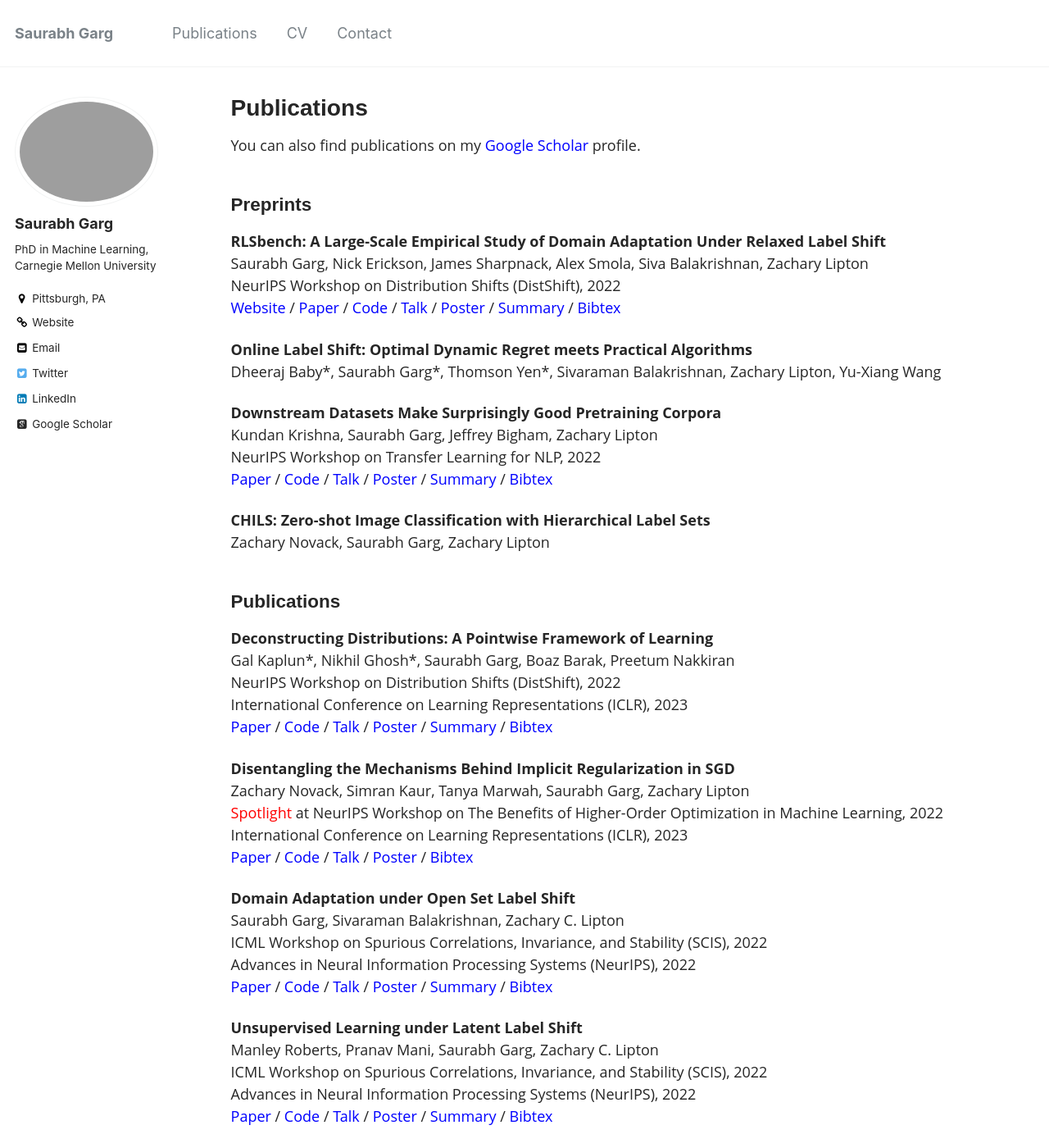
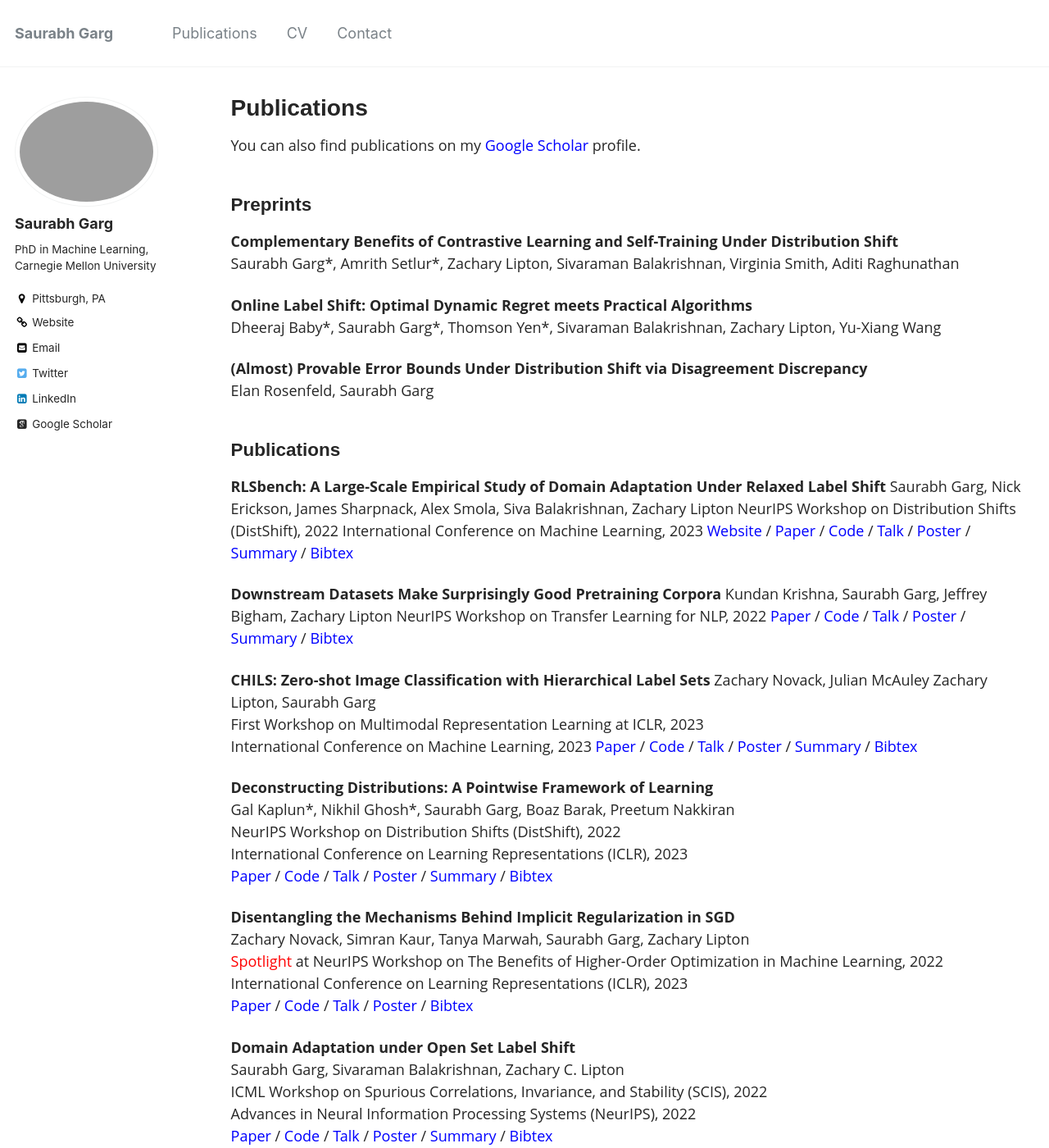
Before and after one commit to saurabhgarg1996/saurabhgarg1996.github.io, a Jekyll site: the page built from _pages/publications.md, in a window 1280 px wide and 1400 px high. Shown: the whole window at 82% size. Built offline with Jekyll 4.4.1, drawn with Linux system fonts in a browser that asks for light colours; some web fonts are replaced.

Commit message:
ICML, NeurIPS updatre

```diff
--- a/_pages/publications.md
+++ b/_pages/publications.md
@@ -10,23 +10,35 @@ You can also find publications on my <span style="color:blue">[Google Scholar](h
 
 ## Preprints
 
-**RLSbench: A Large-Scale Empirical Study of Domain Adaptation Under Relaxed Label Shift**
-Saurabh Garg, Nick Erickson, James Sharpnack, Alex Smola, Siva Balakrishnan,  Zachary Lipton
-NeurIPS Workshop on Distribution Shifts (DistShift), 2022
-<span style="color:blue">[Website](https://sites.google.com/view/rlsbench/)</span> / <span style="color:blue">[Paper](https://arxiv.org/abs/2302.03020)</span> / <span style="color:blue">[Code](https://github.com/acmi-lab/RLSbench)</span> / <span style="color:blue">[Talk]()</span> / <span style="color:blue">[Poster](https://saurabhgarg1996.github.io/files/rlsbench_poster.pdf)</span> / <span style="color:blue">[Summary](javascript:toggleblock('Garg_2023RLS_abs'))</span> / <span style="color:blue">[Bibtex](javascript:toggleblock('Garg_2023RLS_bib'))</span>
-<p><i id="Garg_2023RLS_abs" style="display: none;">A large scale study of domain adaptation methods under scenarios where both label distribution and conditionals p(x|y) may shift, highlights brittleness of existing methods and simple fixes that improves the performance.</i></p>
-<bibtext xml:space="preserve" id="Garg_2023RLS_bib" style="display: none;">
-@article{garg2023RLSBench,     <br>
-  title={RLSbench: Domain Adaptation Under Relaxed Label Shift},     <br>
-  author={Garg, Saurabh and Erickson, Nick and Sharpnack, James and Smola, Alex and Balakrishnan, Sivaraman and Lipton, Zachary},    <br>
-  year={2023},     <br>
-  journal={arXiv preprint arXiv:2302.03020}        <br>
-}
-</bibtext>
+**Complementary Benefits of Contrastive Learning and Self-Training Under Distribution Shift**
+Saurabh Garg\*, Amrith Setlur\*, Zachary Lipton, Sivaraman Balakrishnan, Virginia Smith, Aditi Raghunathan
+
 
 **Online Label Shift: Optimal Dynamic Regret meets Practical Algorithms**
 Dheeraj Baby\*, Saurabh Garg\*, Thomson Yen\*, Sivaraman Balakrishnan, Zachary Lipton, Yu-Xiang Wang
 
+
+**(Almost) Provable Error Bounds Under Distribution Shift via Disagreement Discrepancy**
+Elan Rosenfeld, Saurabh Garg
+
+
+## Publications
+
+
+**RLSbench: A Large-Scale Empirical Study of Domain Adaptation Under Relaxed Label Shift**
+Saurabh Garg, Nick Erickson, James Sharpnack, Alex Smola, Siva Balakrishnan,  Zachary Lipton
+NeurIPS Workshop on Distribution Shifts (DistShift), 2022
+International Conference on Machine Learning, 2023
+<span style="color:blue">[Website](https://sites.google.com/view/rlsbench/)</span> / <span style="color:blue">[Paper](https://arxiv.org/abs/2302.03020)</span> / <span style="color:blue">[Code](https://github.com/acmi-lab/RLSbench)</span> / <span style="color:blue">[Talk]()</span> / <span style="color:blue">[Poster](https://saurabhgarg1996.github.io/files/rlsbench_poster.pdf)</span> / <span style="color:blue">[Summary](javascript:toggleblock('Garg_2023RLS_abs'))</span> / <span style="color:blue">[Bibtex](javascript:toggleblock('Garg_2023RLS_bib'))</span>
+<p><i id="Garg_2023RLS_abs" style="display: none;">A large scale study of domain adaptation methods under scenarios where both label distribution and conditionals p(x|y) may shift, highlights brittleness of existing methods and simple fixes that improves the performance.</i></p>
+<bibtext xml:space="preserve" id="Garg_2023RLS_bib" style="display: none;">
+@inproceedings{garg2023RLSBench,     <br>
+  title={RLSbench: Domain Adaptation Under Relaxed Label Shift},     <br>
+  author={Garg, Saurabh and Erickson, Nick and Sharpnack, James and Smola, Alex and Balakrishnan, Sivaraman and Lipton, Zachary},    <br>
+  year={2023},     <br>
+  booktitle={International Conference on Machine Learning (ICML)}
+}
+</bibtext>
 
 **Downstream Datasets Make Surprisingly Good Pretraining Corpora**
 Kundan Krishna, Saurabh Garg, Jeffrey Bigham, Zachary Lipton
@@ -34,24 +46,30 @@ NeurIPS Workshop on Transfer Learning for NLP, 2022
 <span style="color:blue">[Paper](https://arxiv.org/abs/2209.14389)</span> / <span style="color:blue">[Code]()</span> / <span style="color:blue">[Talk]()</span> / <span style="color:blue">[Poster]()</span> / <span style="color:blue">[Summary](javascript:toggleblock('kundan_2022_abs'))</span> / <span style="color:blue">[Bibtex](javascript:toggleblock('kundan_2022_bib'))</span>
 <p><i id="kundan_2022_abs" style="display: none;">We observe that pretraining only on the downstream dataset can perform comparably or often even better than pretraining on a huge upstream corpora.  </i></p>
 <bibtext xml:space="preserve" id="kundan_2022_bib" style="display: none;">
-@article{kundan2022selfpretraining,     <br>
+@inproceedings{kundan2022selfpretraining,     <br>
   title={Downstream Datasets Make Surprisingly Good Pretraining Corpora},     <br>
   author={Krishna, Kundan and Garg, Saurabh and Bigham, Jeffrey and Lipton, Zachary},      <br>
-  journal={arXiv preprint arXiv:2209.14389},    <br>
-  year={2022}
+  booktitle={Proceedings of the 61th Annual Meeting of the Association for Computational Linguistics (Volume 1: Long Papers)},    <br>
+  year={2023}
 }
 </bibtext>
 
 
+**CHILS: Zero-shot Image Classification with Hierarchical Label Sets**
+Zachary Novack, Julian McAuley  Zachary Lipton, Saurabh Garg
+First Workshop on Multimodal Representation Learning at ICLR, 2023
+International Conference on Machine Learning, 2023
+<span style="color:blue">[Paper](https://arxiv.org/abs/2302.02551)</span> / <span style="color:blue">[Code](https://github.com/acmi-lab/CHILS)</span> / <span style="color:blue">[Talk]()</span> / <span style="color:blue">[Poster]()</span> / <span style="color:blue">[Summary](javascript:toggleblock('Novack_2023chils_abs'))</span> / <span style="color:blue">[Bibtex](javascript:toggleblock('Novack_2023chils_bib'))</span>
+<p><i id="Novack_2023chils_abs" style="display: none;">This work introduces CHiLS, a strategy for zero-shot classification to improve CLIP-like models that focuses on improving class names and utilizes implicit semantic hierarchies to enhance accuracy without requiring additional training.</i></p>
+<bibtext xml:space="preserve" id="Novack_2023chils_bib" style="display: none;">
+@inproceedings{novack2023chils,     <br>
+  title={CHILS: Zero-shot Image Classification with Hierarchical Label Sets},     <br>
+  author={Novack, Zachary and McAuley, Julian and Lipton, Zachary C and Garg, Saurabh},    <br>
+  year={2023},     <br>
+  booktitle={International Conference on Machine Learning (ICML)}
+}
+</bibtext>
 
-
-**CHILS: Zero-shot Image Classification with Hierarchical Label Sets**
-Zachary Novack, Saurabh Garg, Zachary Lipton
-
-
-
-
-## Publications
 
 **Deconstructing Distributions: A Pointwise Framework of Learning**
 Gal Kaplun\*, Nikhil Ghosh\*, Saurabh Garg, Boaz Barak, Preetum Nakkiran
```
